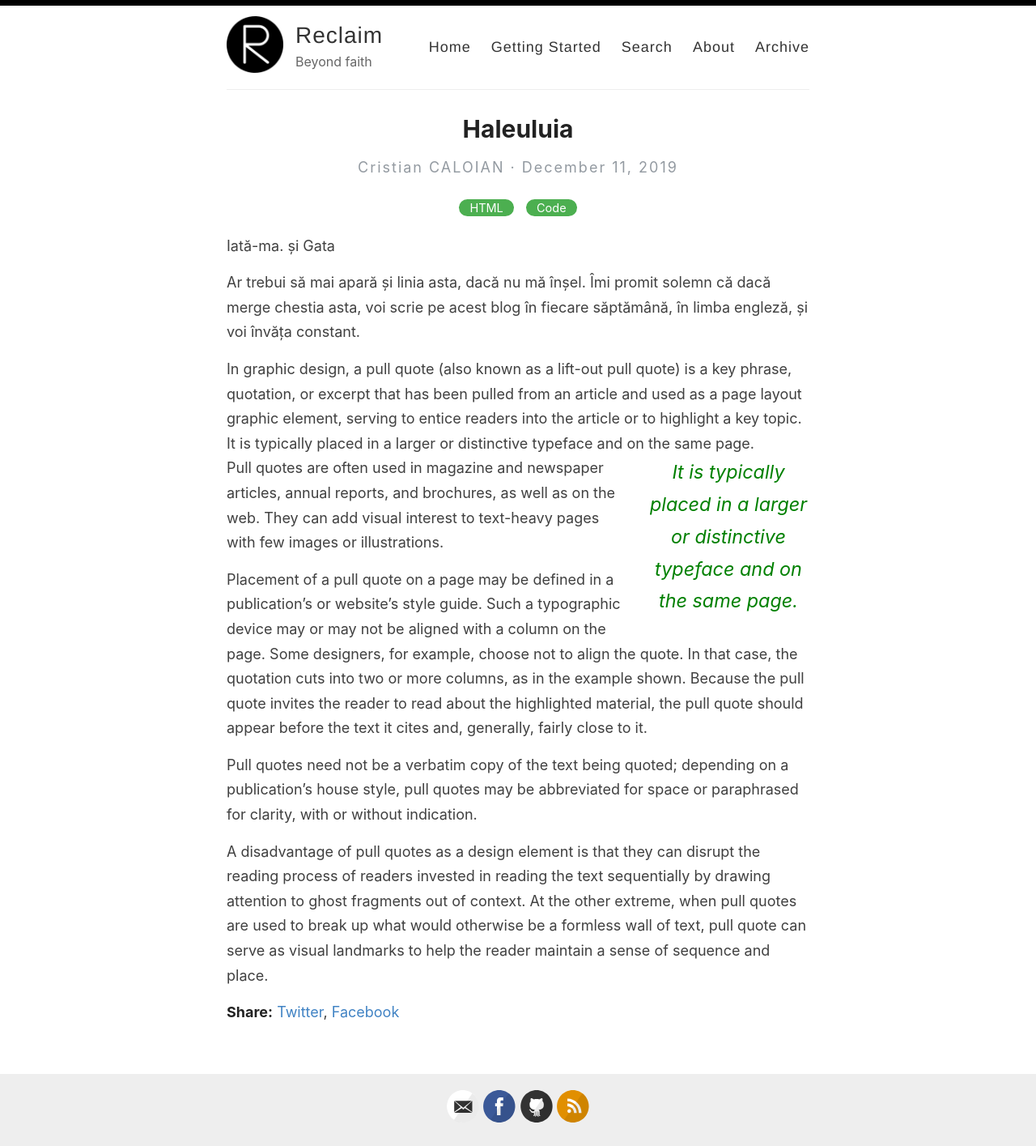
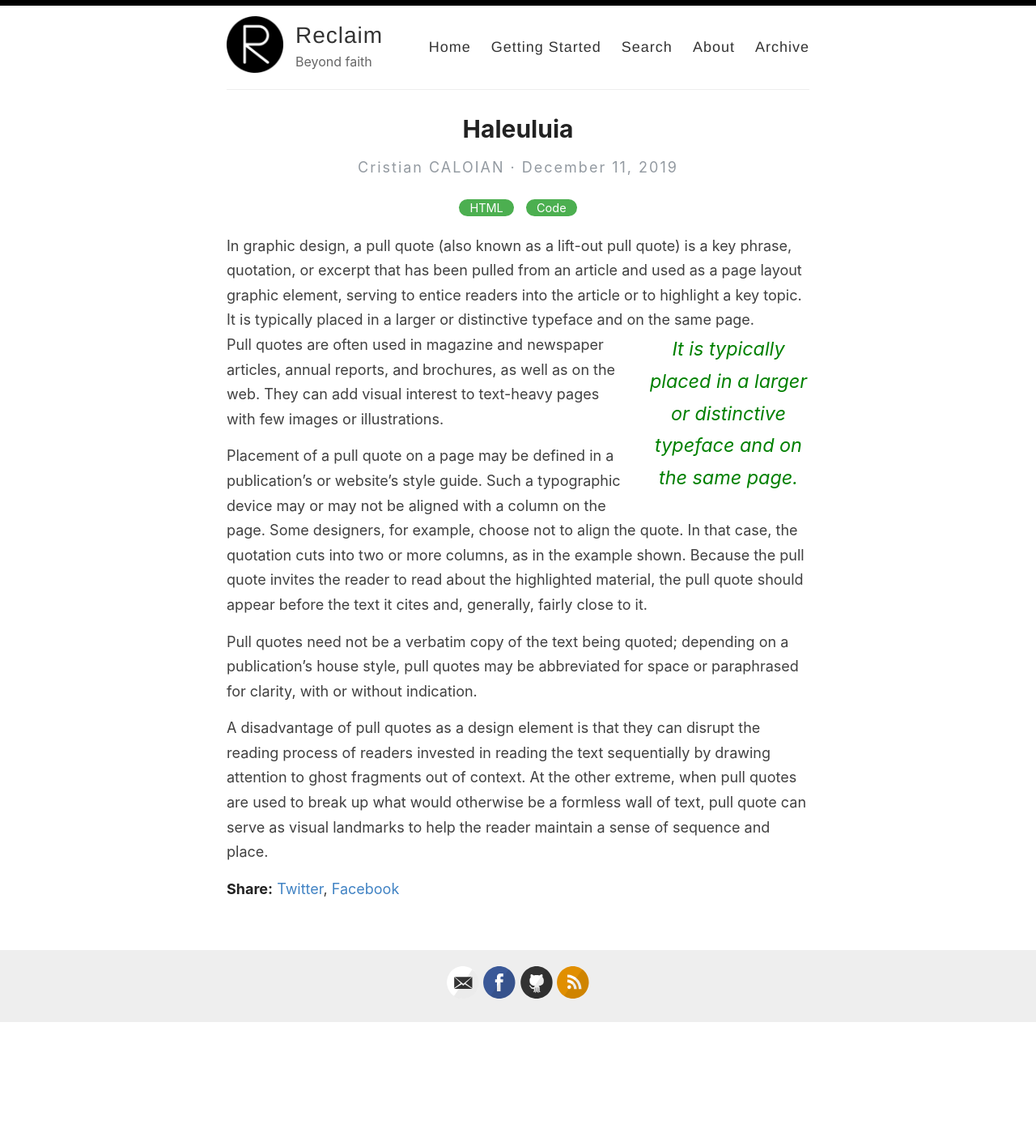
Before and after one commit to Cristian-CALOIAN/reverie, a Jekyll site: the page built from _posts/2019-12-11-pullquotes.md, in a window 1280 px wide. Shown: the whole page at 81% size. Built offline with Jekyll 4.4.1, drawn with Linux system fonts in a browser that asks for light colours; after the commit the page ends 1263 px from its top, so only the background shows below that.

Commit message:
Update 2019-12-11-pullquotes.md

```diff
--- a/_posts/2019-12-11-pullquotes.md
+++ b/_posts/2019-12-11-pullquotes.md
@@ -5,10 +5,6 @@ categories: [HTML,Code]
 excerpt: Și la fel și aici, voi învăța până și prostiile astea. Solemn! In graphic design, a pull quote (also known as a lift-out pull quote) is a key phrase, quotation, or excerpt that has been pulled from an article and used as a page layout graphic element, serving to entice readers into the article or to highlight a key topic.
 ---
 
-Iată-ma. și Gata
-
-
-Ar trebui să mai apară și linia asta, dacă nu mă înșel. Îmi promit solemn că dacă merge chestia asta, voi scrie pe acest blog în fiecare săptămână, în limba engleză, și voi învăța constant.
 
 In graphic design, a pull quote (also known as a lift-out pull quote) is a key phrase, quotation, or excerpt that has been pulled from an article and used as a page layout graphic element, serving to entice readers into the article or to highlight a key topic. {% include pullquote.html quote="It is typically placed in a larger or distinctive typeface and on the same page." %} Pull quotes are often used in magazine and newspaper articles, annual reports, and brochures, as well as on the web. They can add visual interest to text-heavy pages with few images or illustrations.
 
```
